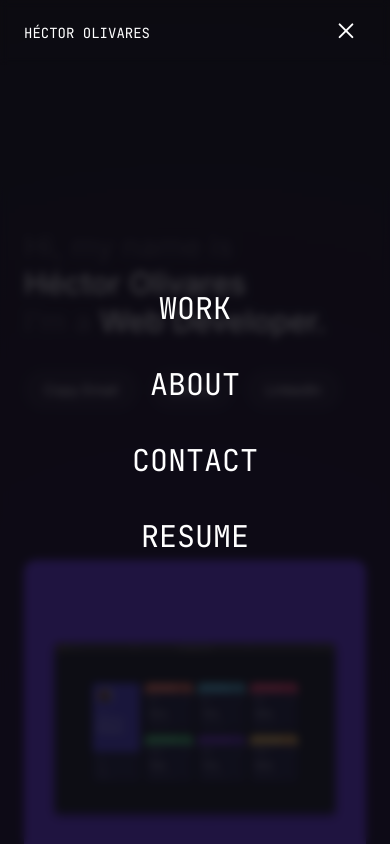
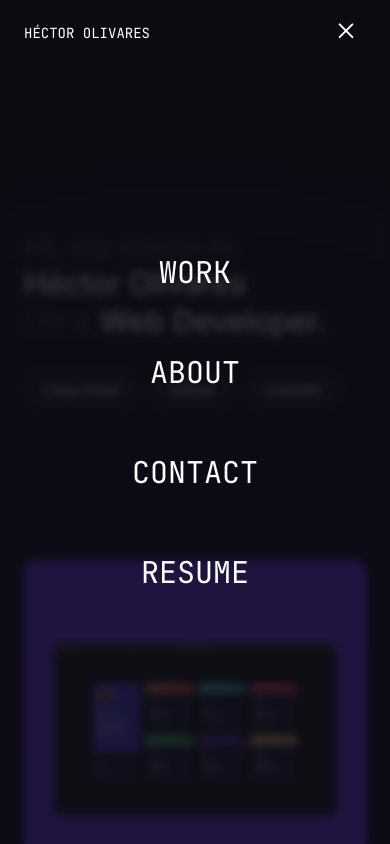
Before and after one commit to hectorolivares/V1, a React (Vite) app: page / in a window 390 px wide. Both pictures are taken after a click on the button 341 px from the left and 32 px from the top of the page. Shown: the top 844 px of the page. Built offline with nearby package versions, Linux system fonts and the light colour scheme.

Commit message:
updated menu buttons

```diff
--- a/src/components/HeaderMobile.tsx
+++ b/src/components/HeaderMobile.tsx
@@ -41,7 +41,7 @@ export const HeaderMobile = () => {
           isActive ? "" : "hidden"
         }  fixed flex text-white uppercase font-mono w-full z-40 h-full left-1/2 top-1/2 -translate-x-1/2 -translate-y-1/2 flex-col justify-center text-center text-3xl bg-my-bg bg-opacity-80 backdrop-blur-sm`}
       >
-        <li className="mb-10 desktop:mr-12 after:duration-100 before:duration-200 before:content-['['] before:mr-2 before:inline-block before:opacity-0 before:translate-x-4 before:transition before:hover:opacity-100 before:hover:translate-x-0 after:content-[']'] after:ml-2 after:inline-block after:opacity-0 after:-translate-x-4 after:transition after:hover:opacity-100 after:hover:translate-x-0">
+        <li className="mb-16">
           <Link
             onClick={handleClick}
             to="work"
@@ -52,7 +52,7 @@ export const HeaderMobile = () => {
             Work
           </Link>
         </li>
-        <li className="mb-10 desktop:mr-12 after:duration-200 before:duration-200 before:content-['['] before:mr-2 before:inline-block before:opacity-0 before:translate-x-4 before:transition before:hover:opacity-100 before:hover:translate-x-0 after:content-[']'] after:ml-2 after:inline-block after:opacity-0 after:-translate-x-4 after:transition after:hover:opacity-100 after:hover:translate-x-0">
+        <li className="mb-16">
           <Link
             onClick={handleClick}
             to="about"
@@ -63,12 +63,12 @@ export const HeaderMobile = () => {
             About
           </Link>
         </li>
-        <li className="mb-10 desktop:mr-12 after:duration-200 before:duration-200 before:content-['['] before:mr-2 before:inline-block before:opacity-0 before:translate-x-4 before:transition before:hover:opacity-100 before:hover:translate-x-0 after:content-[']'] after:ml-2 after:inline-block after:opacity-0 after:-translate-x-4 after:transition after:hover:opacity-100 after:hover:translate-x-0">
+        <li className="mb-16 hover:text-my-lila">
           <Link onClick={handleClick} to="contact" smooth={true} duration={700}>
             Contact
           </Link>
         </li>
-        <li className="desktop:mr-12 after:duration-200 before:duration-200 before:content-['['] before:mr-2 before:inline-block before:opacity-0 before:translate-x-4 before:transition before:hover:opacity-100 before:hover:translate-x-0 after:content-[']'] after:ml-2 after:inline-block after:opacity-0 after:-translate-x-4 after:transition after:hover:opacity-100 after:hover:translate-x-0">
+        <li className="hover:text-my-lila">
           <a
             onClick={handleClick}
             href="/HectorOlivaresCV.pdf"
```
